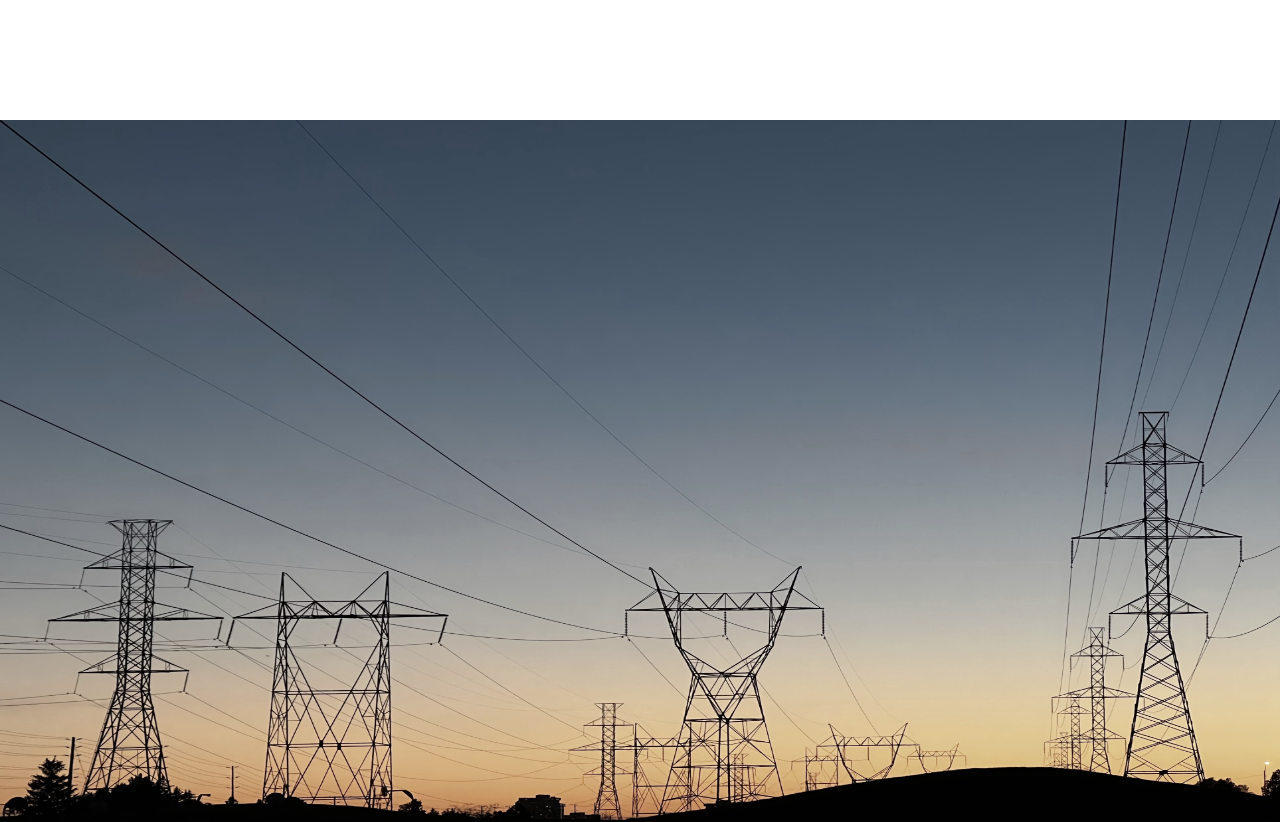
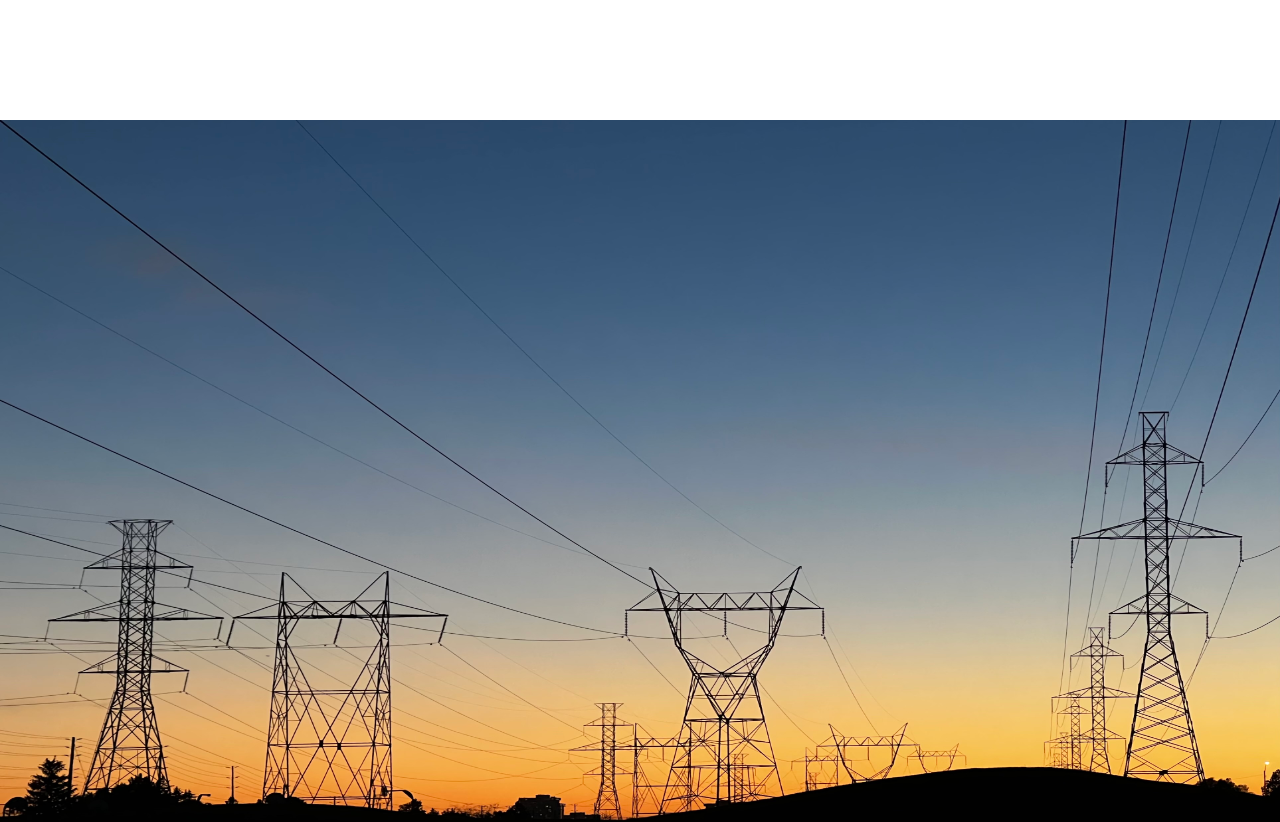
Before and after one commit to ryanpunwasi/portfolio, a React (Create React App) app: page / in a window 1280 px wide. Shown: the part 1480-2302 px from the top of the page. Built offline with nearby package versions, Linux system fonts and the light colour scheme.

Commit message:
feat: implement scroll animation

```diff
--- a/src/components/ScrollAnimation.jsx
+++ b/src/components/ScrollAnimation.jsx
@@ -1,8 +1,27 @@
-import { useState } from "react";
+import { useState, useRef, useEffect } from "react";
 import "./ScrollAnimation.scss";
 
 function ScrollAnimation(props) {
-  const [saturation, setSaturation] = useState(0.5);
+  const [saturation, setSaturation] = useState(0);
+  const sectionEl = useRef(null);
+
+  useEffect(() => {
+    const handleScroll = () => {
+      const windowHeight = window.innerHeight;
+      const windowOffset = window.scrollY;
+      const elementOffsetTop = sectionEl.current.offsetTop;
+      const elementHeight = sectionEl.current.offsetHeight;
+
+      const distance = windowOffset + windowHeight - elementOffsetTop;
+      const percentage = Math.round(
+        distance / ((windowHeight + elementHeight) / 100)
+      );
+
+      const sat = Math.min(100, Math.max(0, percentage / 100));
+      setSaturation(sat * 2);
+    };
+    window.addEventListener("scroll", handleScroll);
+  }, []);
   return (
     <section
       style={{
@@ -13,9 +32,8 @@ function ScrollAnimation(props) {
       }}
       id={props.id}
       className="scroll"
-    >
-      {props.children}
-    </section>
+      ref={sectionEl}
+    ></section>
   );
 }
 
```
